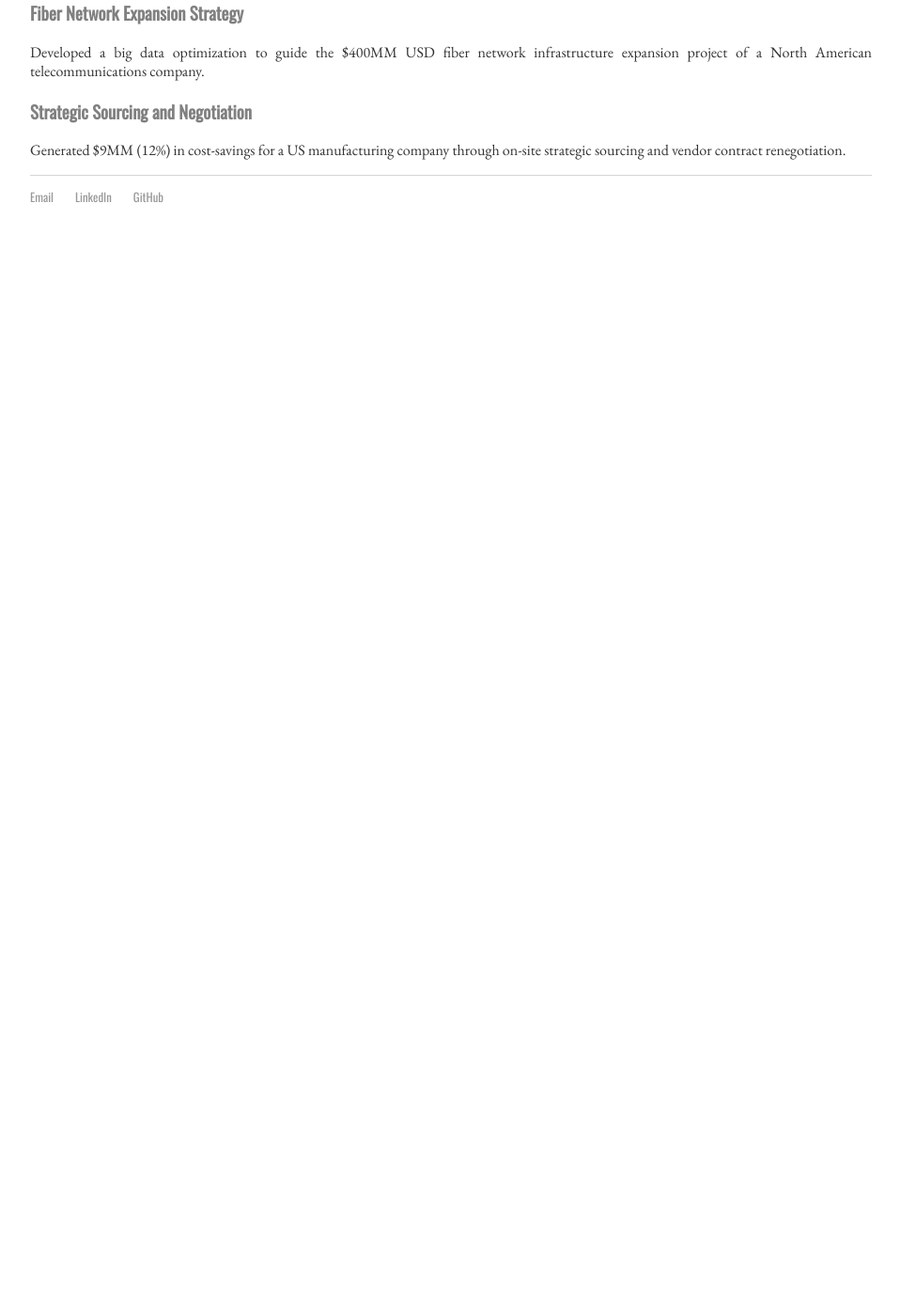
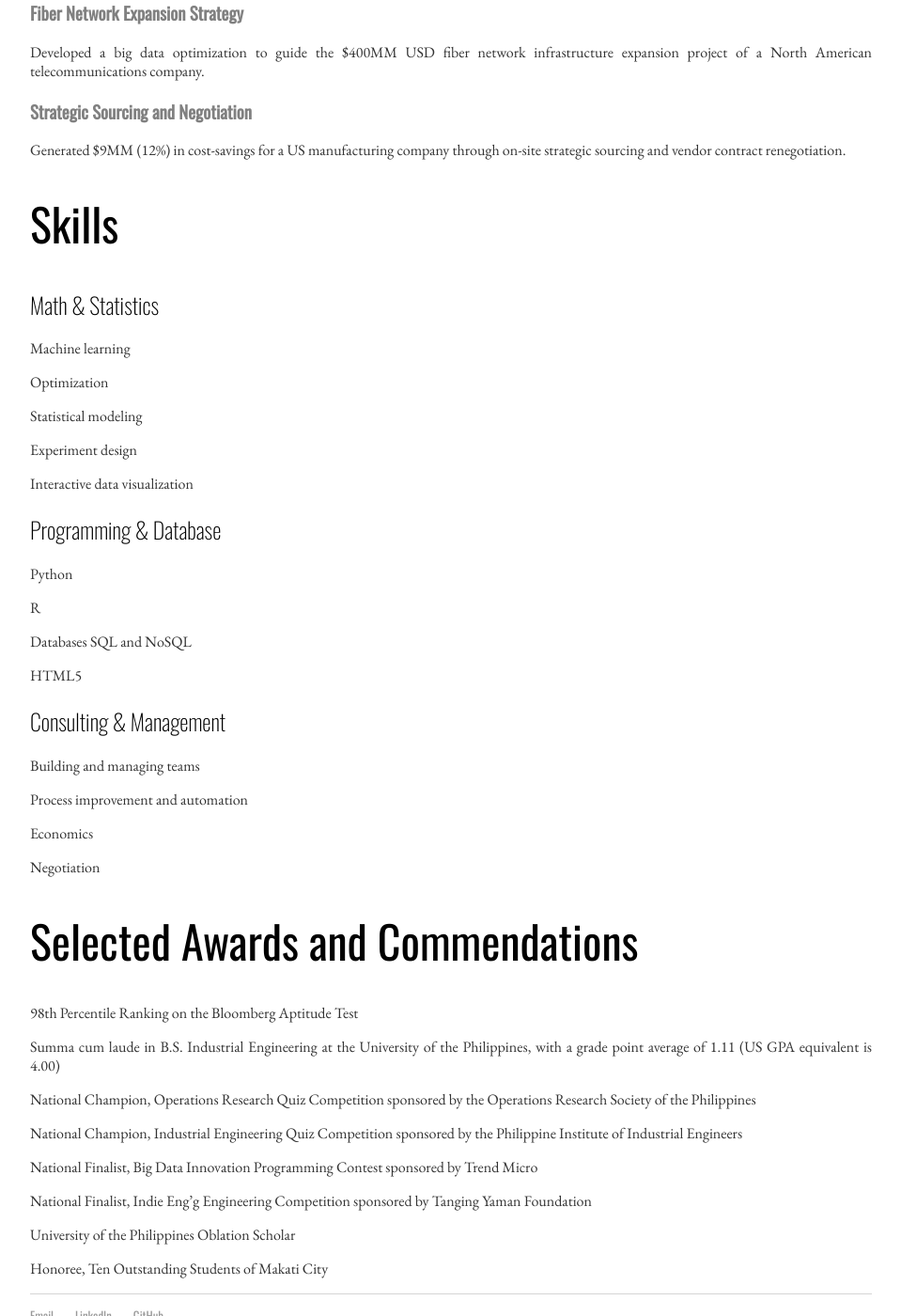
Before and after one commit to victorangeloblancada/victorangeloblancada.github.io-jekyll, a Jekyll site: the page built from cv/index.html, in a window 1280 px wide and 1400 px high, scrolled down 683 px. Shown: the whole window at 94% size, without its empty margins (160-1119 px from the left). Built offline with Jekyll 4.4.1, drawn with Linux system fonts in a browser that asks for light colours; before the commit the page ends 962 px from its top, so only the background shows below that.

Commit message:
Update index.html

```diff
--- a/cv/index.html
+++ b/cv/index.html
@@ -27,4 +27,33 @@ title: Natural Problem Solver
 				<p>Developed a big data optimization to guide the $400MM USD fiber network infrastructure expansion project of a North American telecommunications company.</p>
 			<h3>Strategic Sourcing and Negotiation</h3>
 				<p>Generated $9MM (12%) in cost-savings for a US manufacturing company through on-site strategic sourcing and vendor contract renegotiation.</p>
+
+	<h1>Skills</h1>
+		<h2>Math & Statistics</h2>
+			<p>Machine learning</p>
+			<p>Optimization</p>
+			<p>Statistical modeling</p>
+			<p>Experiment design</p>
+			<p>Interactive data visualization</p>
+		<h2>Programming & Database</h2>
+			<p>Python</p>
+			<p>R</p>
+			<p>Databases SQL and NoSQL</p>
+			<p>HTML5</p>
+		<h2>Consulting & Management</h2>
+			<p>Building and managing teams</p>
+			<p>Process improvement and automation</p>
+			<p>Economics</p>
+			<p>Negotiation</p>
+
+	<h1>Selected Awards and Commendations</h1>
+		<p>98th Percentile Ranking on the Bloomberg Aptitude Test</p>
+		<p>Summa cum laude in B.S. Industrial Engineering at the University of the Philippines, with a grade point average of 1.11 (US GPA equivalent is 4.00)</p>
+		<p>National Champion, Operations Research Quiz Competition sponsored by the Operations Research Society of the Philippines</p>
+		<p>National Champion, Industrial Engineering Quiz Competition sponsored by the Philippine Institute of Industrial Engineers</p>
+		<p>National Finalist, Big Data Innovation Programming Contest sponsored by Trend Micro</p>
+		<p>National Finalist, Indie Eng’g Engineering Competition sponsored by Tanging Yaman Foundation</p>
+		<p>University of the Philippines Oblation Scholar</p>
+		<p>Honoree, Ten Outstanding Students of Makati City</p>
+
 </div><!-- /.blurb -->
```
